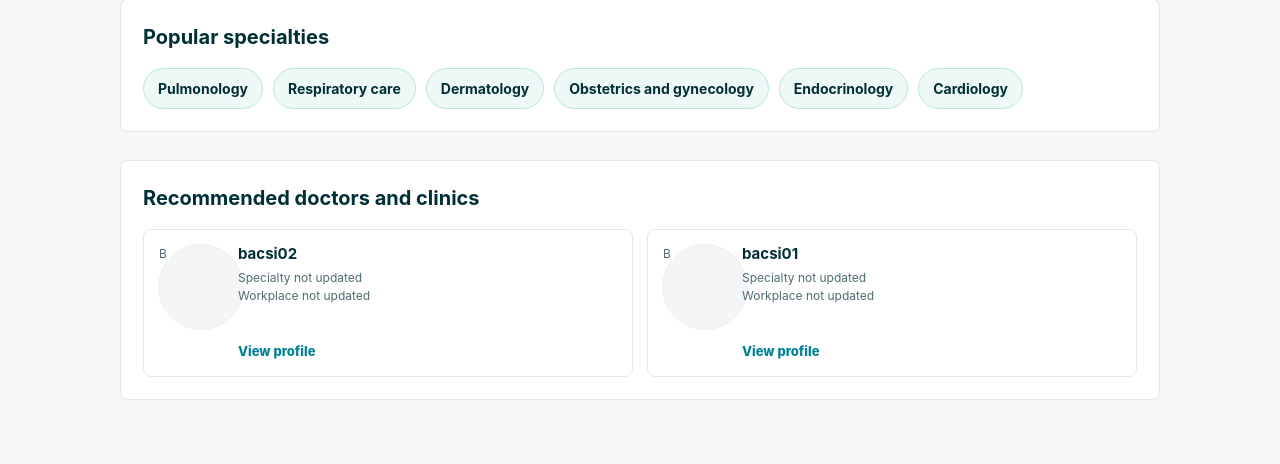
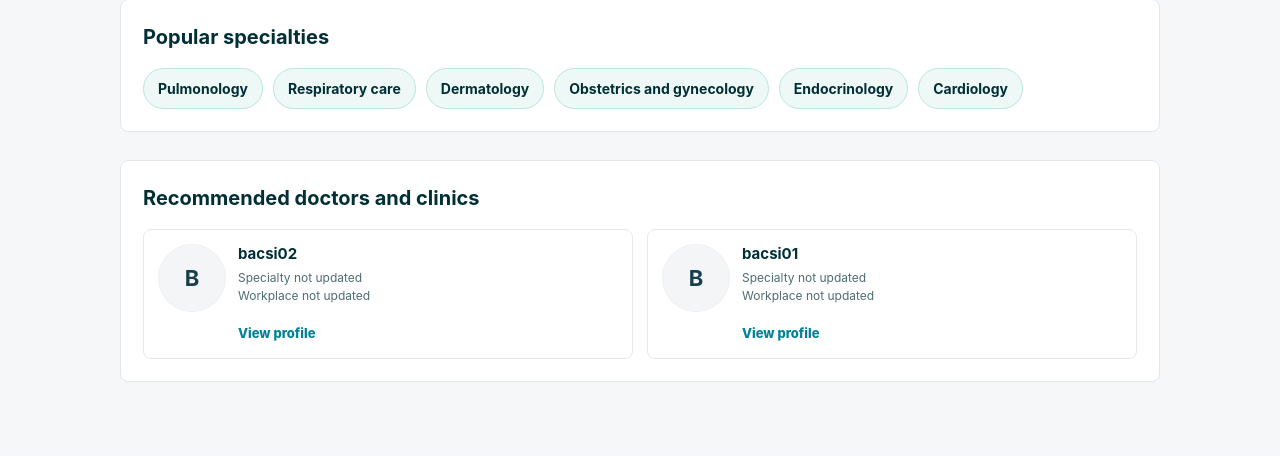
Before and after one commit to DungCaad/mediall, a Django app: page /dat-kham/ in a window 1280 px wide. Shown: the part 344-808 px from the top of the page. After the commit the page ends 726 px from the top, so only its background shows below. Run offline with Django 5.2, Linux system fonts and the light colour scheme; data comes from the database, SQL or seed files in the repository; parts of the project's set-up code (start-up, migrations or seed data) failed here and were passed over.

Commit message:
Fix doctor card avatars and alignment

```diff
--- a/static/css/style.css
+++ b/static/css/style.css
@@ -4109,6 +4109,21 @@ button.doctor-cta {
     font-size: 12px;
 }
 
+.appointment-doctor-card > .doctor-avatar-fallback {
+    align-items: center;
+    align-self: start;
+    background: #f3f5f7;
+    border: 1px solid #edf0f4;
+    color: #173f4c;
+    display: flex;
+    font-size: 22px;
+    font-weight: 700;
+    height: 68px;
+    justify-content: center;
+    line-height: 1;
+    width: 68px;
+}
+
 .appointment-doctor-card a {
     align-self: end;
     color: var(--accent-teal);
--- a/templates/appointment.html
+++ b/templates/appointment.html
@@ -6,7 +6,7 @@
     <meta name="viewport" content="width=device-width, initial-scale=1.0">
     <title>Book an appointment | Mediall</title>
     <link rel="icon" href="{% static 'images/favicon.ico' %}" type="image/x-icon">
-    <link rel="stylesheet" href="{% static 'css/style.css' %}?v=20260729-1">
+    <link rel="stylesheet" href="{% static 'css/style.css' %}?v=20260729-7">
 </head>
 <body class="appointment-page">
     {% include 'includes/header.html' %}
```
